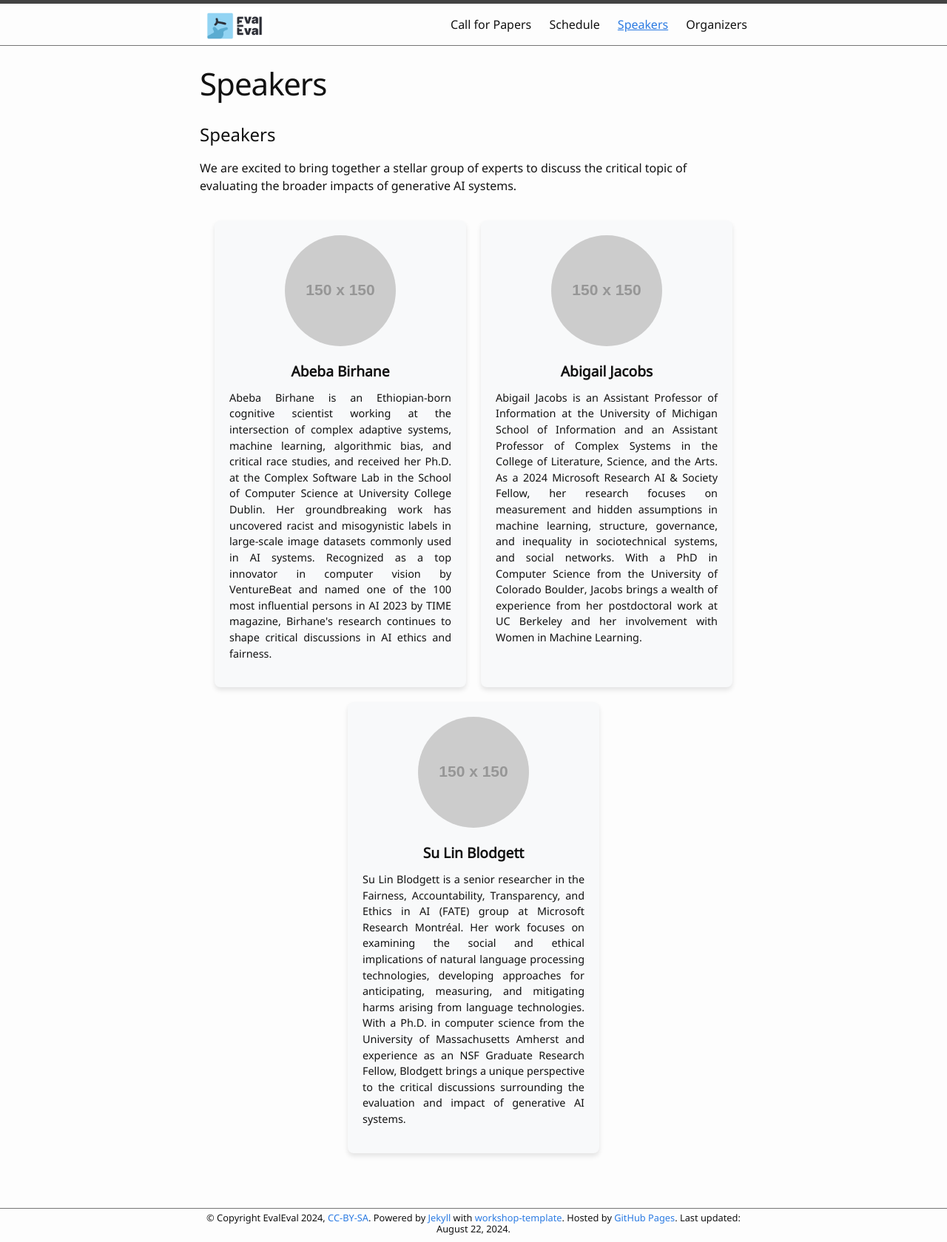
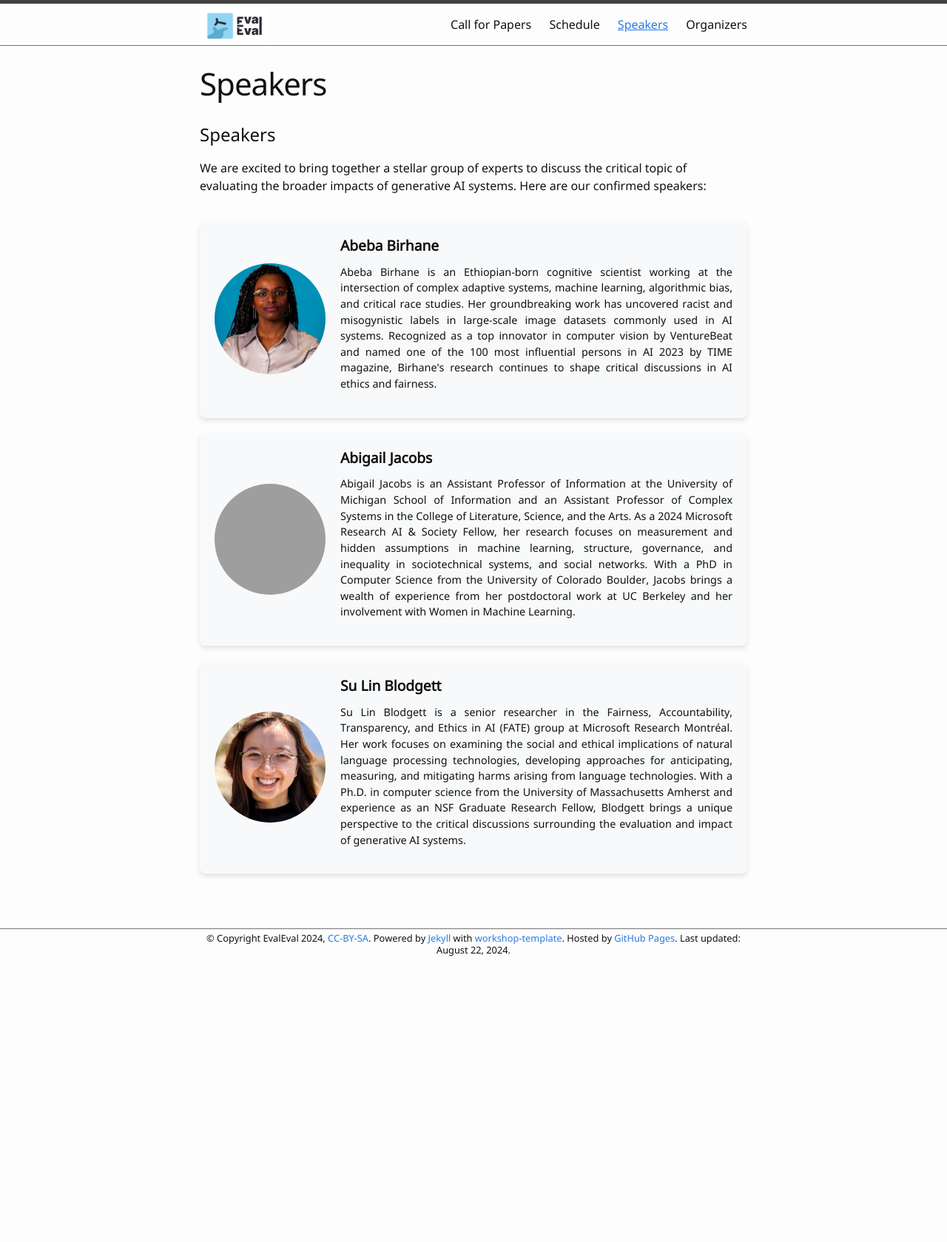
Before and after one commit to aaai-fidu-lab/aaai-fidu-lab.github.io, a Jekyll site: the page built from speakers.md, in a window 1280 px wide. Shown: the whole page at 74% size. Built offline with Jekyll 4.4.1, drawn with Linux system fonts in a browser that asks for light colours; our own code applies the rules of GitHub Pages for plain Markdown files; after the commit the page ends 1301 px from its top, so only the background shows below that; grey boxes are pictures that could not be loaded.

Commit message:
Update speakers.md

```diff
--- a/speakers.md
+++ b/speakers.md
@@ -6,8 +6,8 @@ nav: true
 <style>
 .speaker-container {
   display: flex;
-  flex-wrap: wrap;
-  justify-content: center;
+  flex-direction: column;
+  align-items: center;
   gap: 20px;
   padding: 20px;
 }
@@ -16,15 +16,20 @@ nav: true
   border-radius: 8px;
   box-shadow: 0 4px 6px rgba(0, 0, 0, 0.1);
   padding: 20px;
-  width: 300px;
-  text-align: center;
+  width: 100%;
+  max-width: 800px;
+  display: flex;
+  align-items: center;
 }
 .speaker-image {
   width: 150px;
   height: 150px;
   border-radius: 50%;
   object-fit: cover;
-  margin: 0 auto 20px;
+  margin-right: 20px;
+}
+.speaker-info {
+  flex: 1;
 }
 .speaker-name {
   font-size: 1.2em;
@@ -35,34 +40,50 @@ nav: true
   text-align: justify;
   font-size: 0.9em;
 }
+@media (max-width: 600px) {
+  .speaker-card {
+    flex-direction: column;
+    text-align: center;
+  }
+  .speaker-image {
+    margin-right: 0;
+    margin-bottom: 20px;
+  }
+}
 </style>
 
 # Speakers
 
-We are excited to bring together a stellar group of experts to discuss the critical topic of evaluating the broader impacts of generative AI systems.
+We are excited to bring together a stellar group of experts to discuss the critical topic of evaluating the broader impacts of generative AI systems. Here are our confirmed speakers:
 
 <div class="speaker-container">
   <div class="speaker-card">
-    <img src="https://via.placeholder.com/150" alt="Abeba Birhane" class="speaker-image">
-    <div class="speaker-name">Abeba Birhane</div>
-    <p class="speaker-bio">
-      Abeba Birhane is an Ethiopian-born cognitive scientist working at the intersection of complex adaptive systems, machine learning, algorithmic bias, and critical race studies, and received her Ph.D. at the Complex Software Lab in the School of Computer Science at University College Dublin. Her groundbreaking work has uncovered racist and misogynistic labels in large-scale image datasets commonly used in AI systems. Recognized as a top innovator in computer vision by VentureBeat and named one of the 100 most influential persons in AI 2023 by TIME magazine, Birhane's research continues to shape critical discussions in AI ethics and fairness.
-    </p>
+    <img src="images/abeba.jpg" alt="Abeba Birhane" class="speaker-image">
+    <div class="speaker-info">
+      <div class="speaker-name">Abeba Birhane</div>
+      <p class="speaker-bio">
+        Abeba Birhane is an Ethiopian-born cognitive scientist working at the intersection of complex adaptive systems, machine learning, algorithmic bias, and critical race studies. Her groundbreaking work has uncovered racist and misogynistic labels in large-scale image datasets commonly used in AI systems. Recognized as a top innovator in computer vision by VentureBeat and named one of the 100 most influential persons in AI 2023 by TIME magazine, Birhane's research continues to shape critical discussions in AI ethics and fairness.
+      </p>
+    </div>
   </div>
 
   <div class="speaker-card">
-    <img src="https://via.placeholder.com/150" alt="Abigail Jacobs" class="speaker-image">
-    <div class="speaker-name">Abigail Jacobs</div>
-    <p class="speaker-bio">
-      Abigail Jacobs is an Assistant Professor of Information at the University of Michigan School of Information and an Assistant Professor of Complex Systems in the College of Literature, Science, and the Arts. As a 2024 Microsoft Research AI & Society Fellow, her research focuses on measurement and hidden assumptions in machine learning, structure, governance, and inequality in sociotechnical systems, and social networks. With a PhD in Computer Science from the University of Colorado Boulder, Jacobs brings a wealth of experience from her postdoctoral work at UC Berkeley and her involvement with Women in Machine Learning.
-    </p>
+    <img src="images/abigail.jpg" alt="Abigail Jacobs" class="speaker-image">
+    <div class="speaker-info">
+      <div class="speaker-name">Abigail Jacobs</div>
+      <p class="speaker-bio">
+        Abigail Jacobs is an Assistant Professor of Information at the University of Michigan School of Information and an Assistant Professor of Complex Systems in the College of Literature, Science, and the Arts. As a 2024 Microsoft Research AI & Society Fellow, her research focuses on measurement and hidden assumptions in machine learning, structure, governance, and inequality in sociotechnical systems, and social networks. With a PhD in Computer Science from the University of Colorado Boulder, Jacobs brings a wealth of experience from her postdoctoral work at UC Berkeley and her involvement with Women in Machine Learning.
+      </p>
+    </div>
   </div>
 
   <div class="speaker-card">
-    <img src="https://via.placeholder.com/150" alt="Su Lin Blodgett" class="speaker-image">
-    <div class="speaker-name">Su Lin Blodgett</div>
-    <p class="speaker-bio">
-      Su Lin Blodgett is a senior researcher in the Fairness, Accountability, Transparency, and Ethics in AI (FATE) group at Microsoft Research Montréal. Her work focuses on examining the social and ethical implications of natural language processing technologies, developing approaches for anticipating, measuring, and mitigating harms arising from language technologies. With a Ph.D. in computer science from the University of Massachusetts Amherst and experience as an NSF Graduate Research Fellow, Blodgett brings a unique perspective to the critical discussions surrounding the evaluation and impact of generative AI systems.
-    </p>
+    <img src="images/blodgett.jpg" alt="Su Lin Blodgett" class="speaker-image">
+    <div class="speaker-info">
+      <div class="speaker-name">Su Lin Blodgett</div>
+      <p class="speaker-bio">
+        Su Lin Blodgett is a senior researcher in the Fairness, Accountability, Transparency, and Ethics in AI (FATE) group at Microsoft Research Montréal. Her work focuses on examining the social and ethical implications of natural language processing technologies, developing approaches for anticipating, measuring, and mitigating harms arising from language technologies. With a Ph.D. in computer science from the University of Massachusetts Amherst and experience as an NSF Graduate Research Fellow, Blodgett brings a unique perspective to the critical discussions surrounding the evaluation and impact of generative AI systems.
+      </p>
+    </div>
   </div>
 </div>
```
